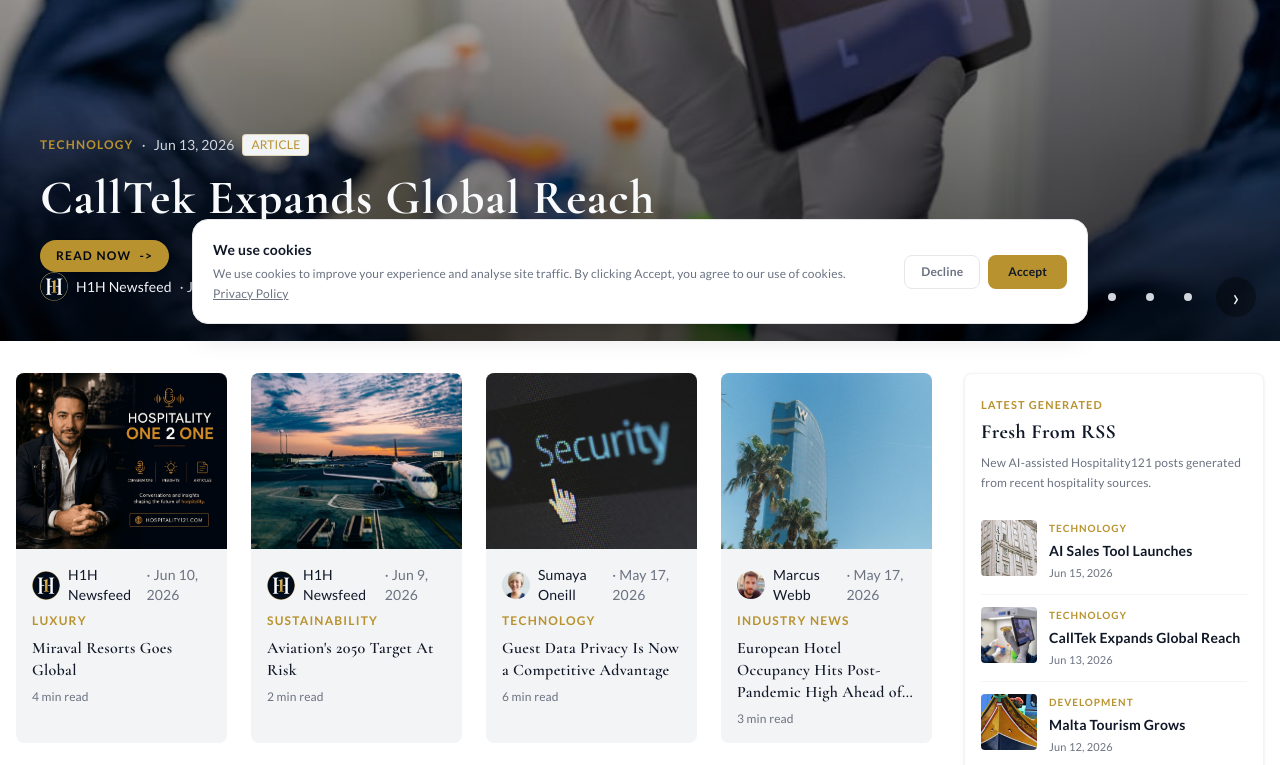
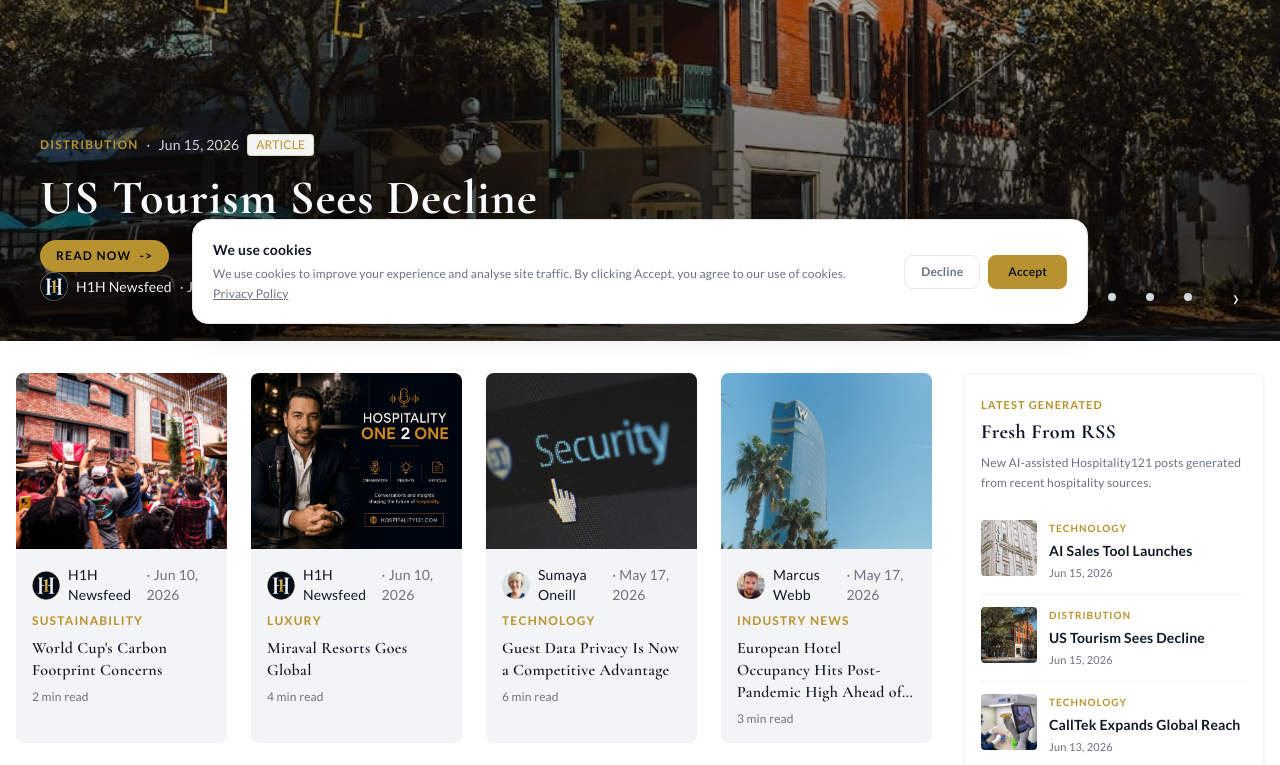
Before and after one commit to Aitibour/hospitality121, a Next.js app: page / in a window 1280 px wide. Shown: the part 460-1225 px from the top of the page. Built offline with nearby package versions, Linux system fonts and the light colour scheme; no server answers.

Commit message:
feat(news): auto-post us-tourism-decline

```diff
--- /dev/null
+++ b/content/news/us-tourism-decline.mdx
@@ -0,0 +1,29 @@
+---
+title: "US Tourism Sees Decline"
+category: "DISTRIBUTION"
+author: "H1H Newsfeed"
+authorAvatar: "/images/Logo.png"
+date: "2026-06-15"
+readTime: "2 min read"
+image: "/images/content/auto-us-tourism-decline.jpg"
+featured: false
+type: "news"
+description: "Overseas travel to the US is declining, particularly from Western Europe"
+source: "skift.com"
+sourceUrl: "https://skift.com/2026/06/15/overseas-travel-united-states-may-decline/"
+---
+
+The US tourism industry is experiencing a decline in overseas visitors, with Western Europe being a significant contributor to this trend. Western European tourists make up over 35% of high-spending overseas visitors to the US. The decline in travel from this region is expected to have a significant impact on the US hospitality industry.
+   Hotel owners and operators are likely to feel the effects of this decline, particularly in terms of revenue and occupancy rates. The US tourism industry has long relied on international visitors to drive growth and profitability.
+   The decline in Western European tourists is attributed to various factors, including changes in global travel trends and economic conditions. As a result, hotel owners and operators must adapt their marketing strategies to attract visitors from other regions.
+   The US government has been working to promote tourism and attract more international visitors. However, the decline in Western European tourists highlights the need for a more diversified approach to tourism marketing.
+   The impact of this decline will be felt across the hospitality industry, from hotels and resorts to tour operators and travel agents. It is essential for industry stakeholders to work together to develop effective strategies for attracting visitors from other regions.
+   In the coming months, the US tourism industry will need to closely monitor travel trends and adjust their strategies accordingly. By doing so, they can mitigate the effects of the decline in Western European tourists and ensure the long-term sustainability of the industry.
+   The decline in US tourism also highlights the importance of investing in digital marketing and distribution channels to reach a wider audience and attract visitors from other regions.
+
+## Related Hospitality121 Coverage
+
+- [Hospitality121 Core Hub](https://hospitality121.com)
+- [Hospitality News](https://hospitality121.com/news)
+- [PMS and POS Systems](https://hospitality121.com/technology/pms-pos)
+- [Hospitality Technology in Toronto](https://hospitality121.com/geo/hospitality-technology-toronto)
--- a/scripts/seen-articles.json
+++ b/scripts/seen-articles.json
@@ -101,5 +101,7 @@
   "https://www.hospitalitynet.org/news/4132972/calltek-strengthens-global-hospitality-technology-expansion",
   "https://www.hospitalitynet.org/podcast/4132927/non-negotiable-guests-safety",
   "https://www.hospitalitynet.org/news/4132973/keycafe-brings-automated-hotel-key-management-to-hitec-2026-with-new-mews-and-cloudbeds-integrations",
-  "https://www.hospitalitynet.org/news/4132968/canary-technologies-launches-agentic-sales-coordinator-for-hotel-group-and-event-sales"
+  "https://www.hospitalitynet.org/news/4132968/canary-technologies-launches-agentic-sales-coordinator-for-hotel-group-and-event-sales",
+  "https://skift.com/2026/06/15/realtime-reservation-stay-acquisition-hospitality-tech-ai/",
+  "https://skift.com/2026/06/15/overseas-travel-united-states-may-decline/"
 ]
```
Also changed, not shown: public/images/content/auto-us-tourism-decline.jpg (added).
